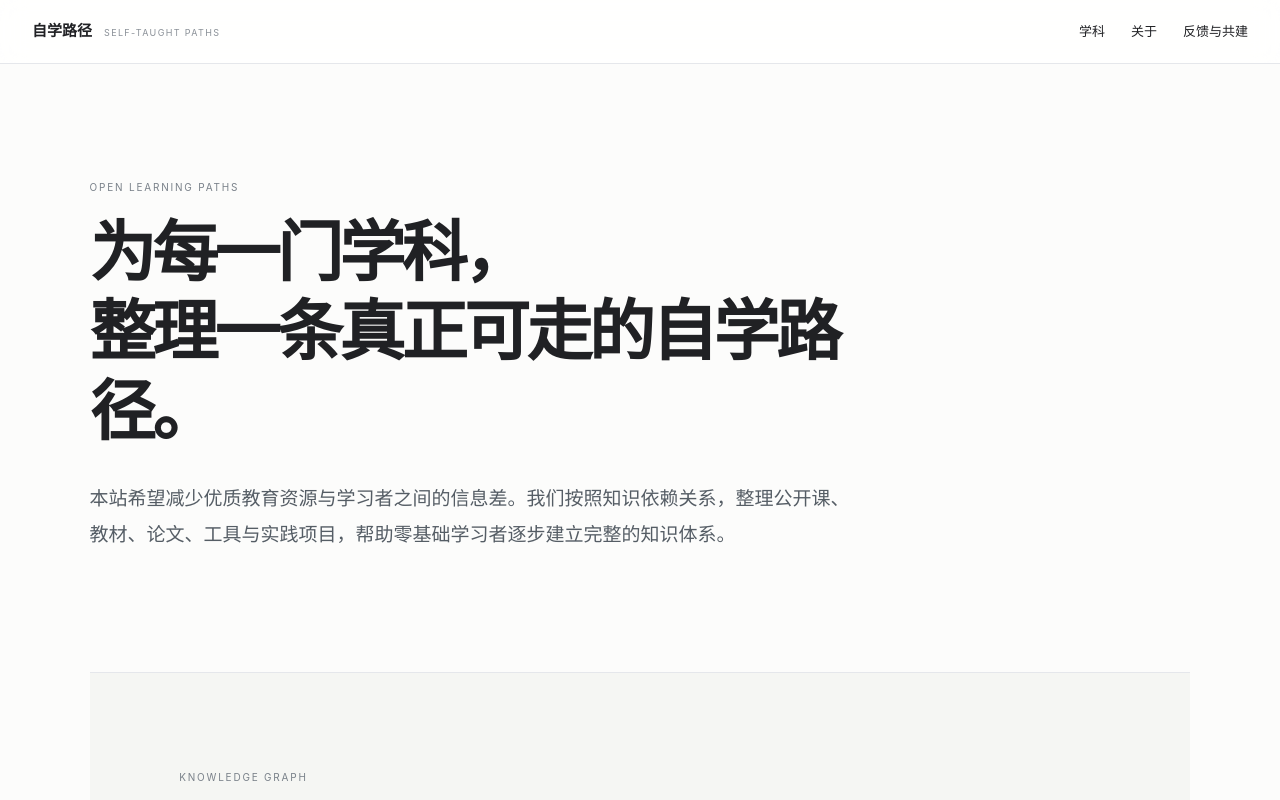
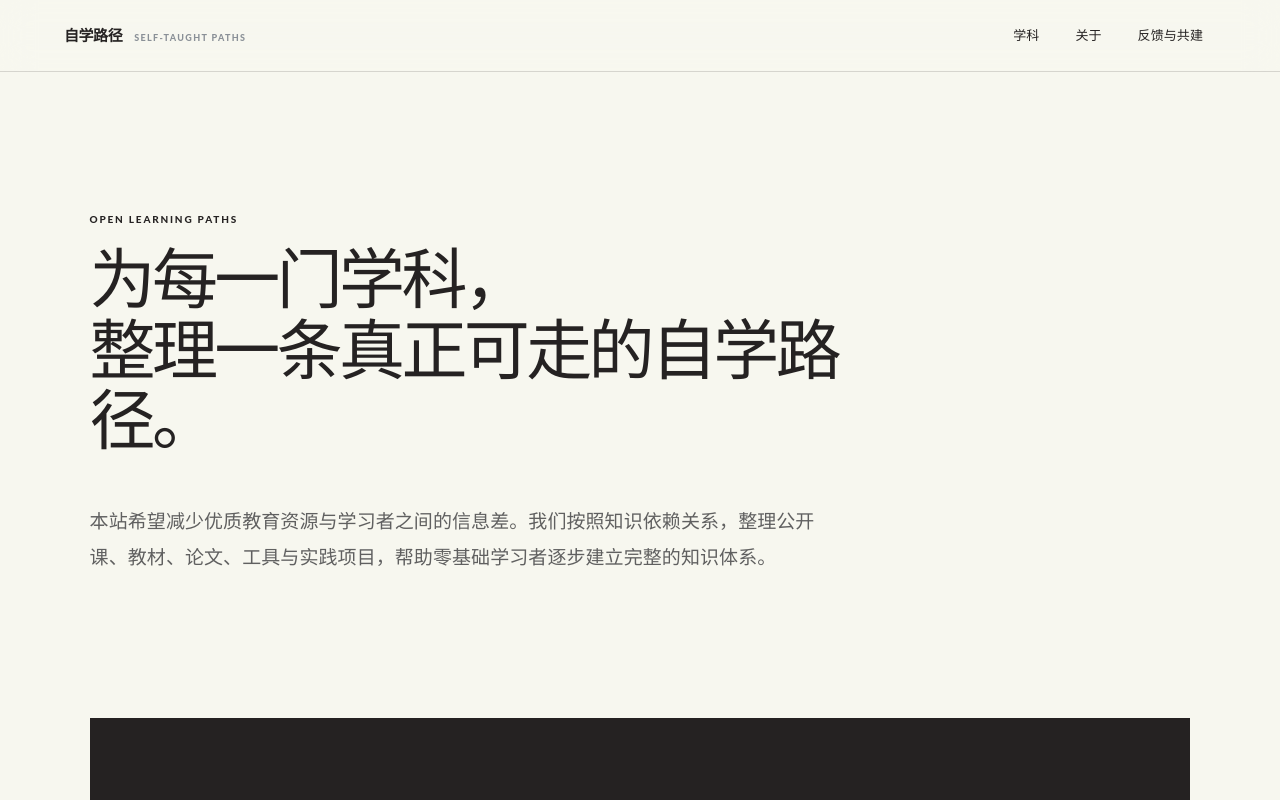
Before and after one commit to ming1024yue/finance-self-taught, a React (Vite) app: page / in a window 1280 px wide. Shown: the top 800 px of the page. Built offline with nearby package versions, Linux system fonts and the light colour scheme.

Commit message:
Apply Ollivere-inspired visual system

```diff
--- a/src/main.tsx
+++ b/src/main.tsx
@@ -1,2 +1,2 @@
-import{createRoot}from"react-dom/client";import PlatformHome from"./PlatformHome";import KnowledgeGraphPlacement from"./KnowledgeGraphPlacement";import FinanceHome from"./Home";import TopicPage from"./TopicPage";import BooksPage from"./BooksPage";import{preserveSidebarScroll}from"./sidebarScroll";import"./styles.css";import"./tools.css";import"./plan.css";import"./books.css";import"./mobile.css";import"./platform.css";import"./knowledge.css";import"./graph-interaction.css";
-const base=import.meta.env.BASE_URL.replace(/\/$/,"");const path=location.pathname.replace(base,"");const topic=path.match(/^\/(?:finance\/)?topics\/([^/]+)/)?.[1];const isFinanceHome=/^\/finance\/?$/.test(path);createRoot(document.getElementById("root")!).render(topic==="books"?<BooksPage/>:topic?<TopicPage slug={topic}/>:isFinanceHome?<FinanceHome/>:<><PlatformHome/><KnowledgeGraphPlacement/></>);preserveSidebarScroll();
+import{createRoot}from"react-dom/client";import PlatformHome from"./PlatformHome";import KnowledgeGraphPlacement from"./KnowledgeGraphPlacement";import FinanceHome from"./Home";import TopicPage from"./TopicPage";import BooksPage from"./BooksPage";import{preserveSidebarScroll}from"./sidebarScroll";import{enableThemeInteraction}from"./themeInteraction";import"./styles.css";import"./tools.css";import"./plan.css";import"./books.css";import"./mobile.css";import"./platform.css";import"./knowledge.css";import"./graph-interaction.css";import"./ollivere-theme.css";
+const base=import.meta.env.BASE_URL.replace(/\/$/,"");const path=location.pathname.replace(base,"");const topic=path.match(/^\/(?:finance\/)?topics\/([^/]+)/)?.[1];const isFinanceHome=/^\/finance\/?$/.test(path);createRoot(document.getElementById("root")!).render(topic==="books"?<BooksPage/>:topic?<TopicPage slug={topic}/>:isFinanceHome?<FinanceHome/>:<><PlatformHome/><KnowledgeGraphPlacement/></>);preserveSidebarScroll();enableThemeInteraction();
--- /dev/null
+++ b/src/ollivere-theme.css
@@ -0,0 +1,18 @@
+:root{--ink:#252222;--cream:#f7f7ef;--cream-deep:#eeeee4;--soft:#606060;--line:#d7d7cc;--accent:#685cec;--course:#86a58f;--paper:#bd827d;--book:#7f94b0}
+body{background:var(--cream);color:var(--ink);font-family:Lato,-apple-system,BlinkMacSystemFont,"PingFang SC","Microsoft YaHei",sans-serif;letter-spacing:.005em}
+body::selection{background:var(--ink);color:var(--cream)}
+h1,h2,h3,.brand,.subject-card h3,.card h3{font-family:Lora,"Songti SC","STSong",Georgia,serif;letter-spacing:-.025em}
+header{height:72px;padding:0 clamp(20px,5vw,64px);border-color:rgba(37,34,34,.16);background:rgba(247,247,239,.88);backdrop-filter:blur(16px)}
+header>a:first-child,.brand{font-weight:800;letter-spacing:-.03em}header nav{gap:10px}header nav a{padding:8px 13px;border-radius:999px;transition:color .2s,background .2s,transform .2s}header nav a:hover{color:var(--cream);background:var(--ink);transform:translateY(-2px)}
+.sidebar{inset:72px auto 0 0;background:var(--cream);border-color:var(--line);padding:30px 22px}.sidebar h3{color:#76756f;letter-spacing:.12em;text-transform:uppercase}.sidebar a{border-radius:0;border-bottom:1px solid transparent;transition:padding-left .2s,color .2s,border-color .2s,background .2s}.sidebar a:hover,.sidebar a.active{padding-left:14px;color:var(--ink);background:transparent;border-color:var(--ink)}
+main{padding-top:126px}.platform,.platform-main{background:var(--cream)}.platform-main{padding-top:142px}.platform-hero{min-height:72vh;display:flex;flex-direction:column;justify-content:center}.platform-hero h1,.hero h1{font-weight:500;line-height:1.07;letter-spacing:-.055em}.platform-hero p,.hero>p{color:var(--soft)}
+.platform-hero>small,.platform-heading>small,.knowledge-heading small,.hero small{color:var(--ink);font-weight:800}.platform-heading h2,.knowledge-heading h2,h2{font-weight:500}
+.subject-grid{gap:0;border-top:1px solid var(--ink);border-left:1px solid var(--ink)}.subject-card{border:0;border-right:1px solid var(--ink);border-bottom:1px solid var(--ink);border-radius:0;background:transparent;overflow:hidden;transition:color .28s,background .28s,transform .28s}.subject-card::before{content:"";position:absolute;inset:100% 0 0;background:var(--ink);transition:inset .32s cubic-bezier(.2,.8,.2,1);z-index:0}.subject-card>*{position:relative;z-index:1}.subject-card.active{border-color:var(--ink)}.subject-card.active:hover,.subject-card:hover{color:var(--cream);background:transparent;box-shadow:none;transform:none}.subject-card:hover::before{inset:0}.subject-card:hover p,.subject-card:hover small,.subject-card:hover footer,.subject-card:hover footer b,.subject-card:hover footer span,.subject-card:hover .subject-num{color:#c9c8bf}.subject-card h3{font-weight:500;font-size:30px}.subject-card footer,.subject-card p{transition:color .25s}
+.knowledge-section{background:var(--ink);color:var(--cream);border:0}.knowledge-heading p,.knowledge-heading small,.graph-note,.graph-legend span{color:#aaa9a2}.graph-shell{background-color:var(--cream);border:0;border-radius:0;background-image:radial-gradient(#d5d5cb 1px,transparent 1px)}.graph-tooltip,.graph-zoom{border-color:#cfcec4;border-radius:0;background:rgba(247,247,239,.92)}
+.platform-about{background:var(--cream)}.platform-about>div{gap:0;border-top:1px solid var(--ink)}.platform-about article{padding:25px;border-bottom:1px solid var(--ink)}
+.hero aside{background:var(--ink);color:var(--cream);border:0}.hero aside a{color:inherit}.card,.course-portals article{background:transparent;border-color:var(--ink);border-radius:0;transition:background .25s,color .25s,transform .25s}.card:hover,.course-portals article:hover{background:var(--ink);color:var(--cream);transform:translateX(6px)}.card:hover p,.card:hover small,.card:hover dt,.course-portals article:hover p,.course-portals article:hover span{color:#b9b8b0}.card h3 a,.library-list h3 a,.course-portals h3 a,.tool-list a{color:var(--ink);text-decoration-thickness:1px;text-underline-offset:5px}.card h3 a:hover,.library-list h3 a:hover,.course-portals h3 a:hover,.tool-list a:hover{text-decoration:underline}.card:hover h3 a,.course-portals article:hover h3 a{color:var(--cream)}
+.legend{gap:0;border-top:1px solid var(--ink);border-left:1px solid var(--ink)}.legend>div{border:0;border-right:1px solid var(--ink);border-bottom:1px solid var(--ink);border-radius:0;background:transparent;transition:background .2s,color .2s}.legend>div:hover{background:var(--ink);color:var(--cream)}.legend>div:hover small{color:#aaa9a2}
+.tool-list,.library-list,dl{border-color:var(--ink)}.tool-list p,.library-list article{border-color:var(--line);transition:padding .22s,background .22s}.tool-list p:hover,.library-list article:hover{padding-left:14px;padding-right:14px;background:var(--cream-deep)}
+a{transition:opacity .2s,color .2s}.resource-mark{border-radius:0}.platform-about,.knowledge-section,main>section{scroll-margin-top:92px}
+.reveal-item{opacity:0;transform:translateY(28px);transition:opacity .7s ease,transform .7s cubic-bezier(.2,.8,.2,1)}.reveal-item.is-visible{opacity:1;transform:none}@media(prefers-reduced-motion:reduce){html{scroll-behavior:auto}.reveal-item{opacity:1;transform:none;transition:none}*{animation:none!important;transition-duration:.01ms!important}}
+@media(max-width:800px){header{height:64px}.platform-main{padding-top:104px}.platform-hero{min-height:auto}.sidebar{inset:64px auto 0}.subject-grid{grid-template-columns:1fr}.card:hover,.course-portals article:hover{transform:none}.platform-about article{padding-left:0;padding-right:0}}
--- /dev/null
+++ b/src/themeInteraction.ts
@@ -0,0 +1,7 @@
+const initialized=new WeakSet<Element>();
+export function enableThemeInteraction(){
+ const reduce=matchMedia("(prefers-reduced-motion: reduce)").matches;
+ const observer=reduce?null:new IntersectionObserver(entries=>{for(const entry of entries)if(entry.isIntersecting){entry.target.classList.add("is-visible");observer?.unobserve(entry.target)}},{threshold:.08,rootMargin:"0px 0px -35px"});
+ const enhance=()=>{document.querySelectorAll("main>section,.knowledge-section,.subject-card,.card,.library-list article,.course-portals article").forEach((element,index)=>{if(initialized.has(element))return;initialized.add(element);element.classList.add("reveal-item");if(reduce)element.classList.add("is-visible");else{(element as HTMLElement).style.transitionDelay=`${Math.min(index%4,3)*55}ms`;observer?.observe(element)}})};
+ enhance();new MutationObserver(enhance).observe(document.body,{childList:true,subtree:true});
+}
```
